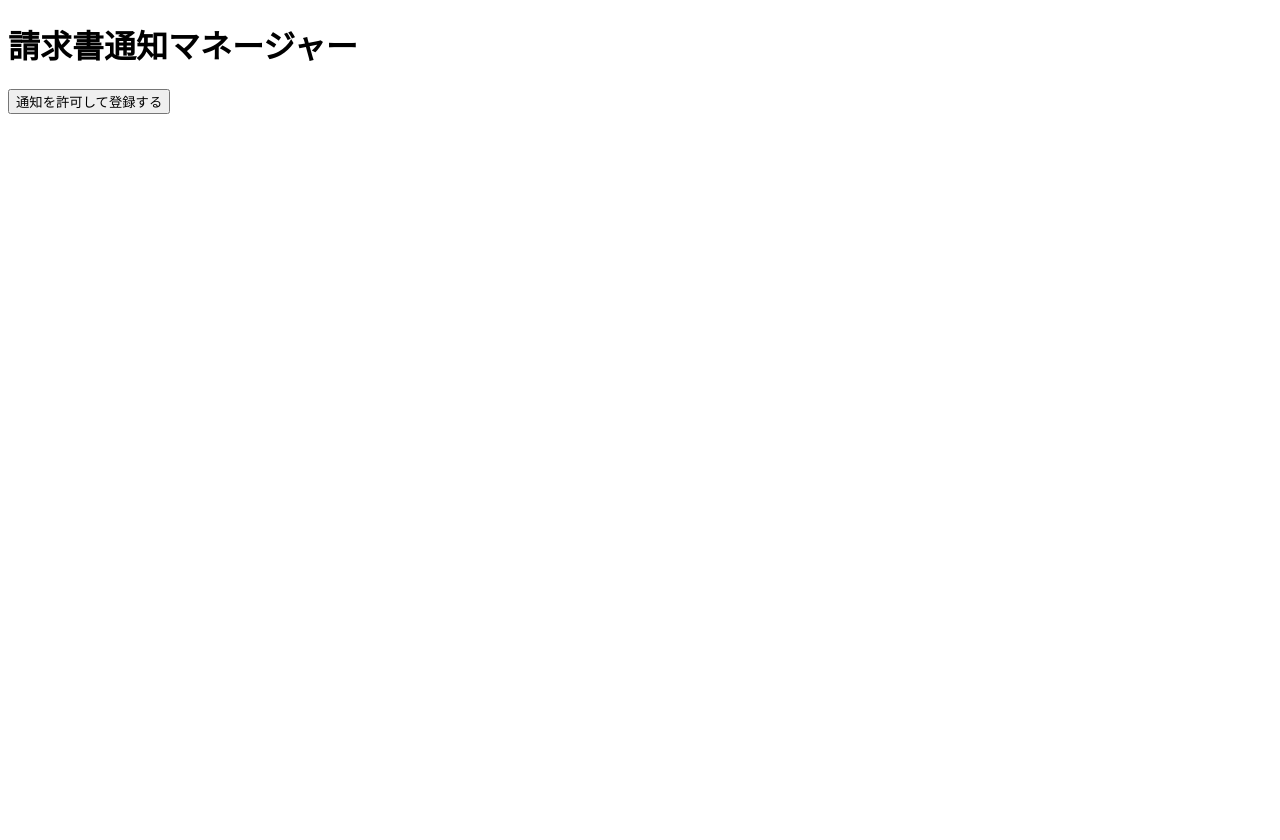
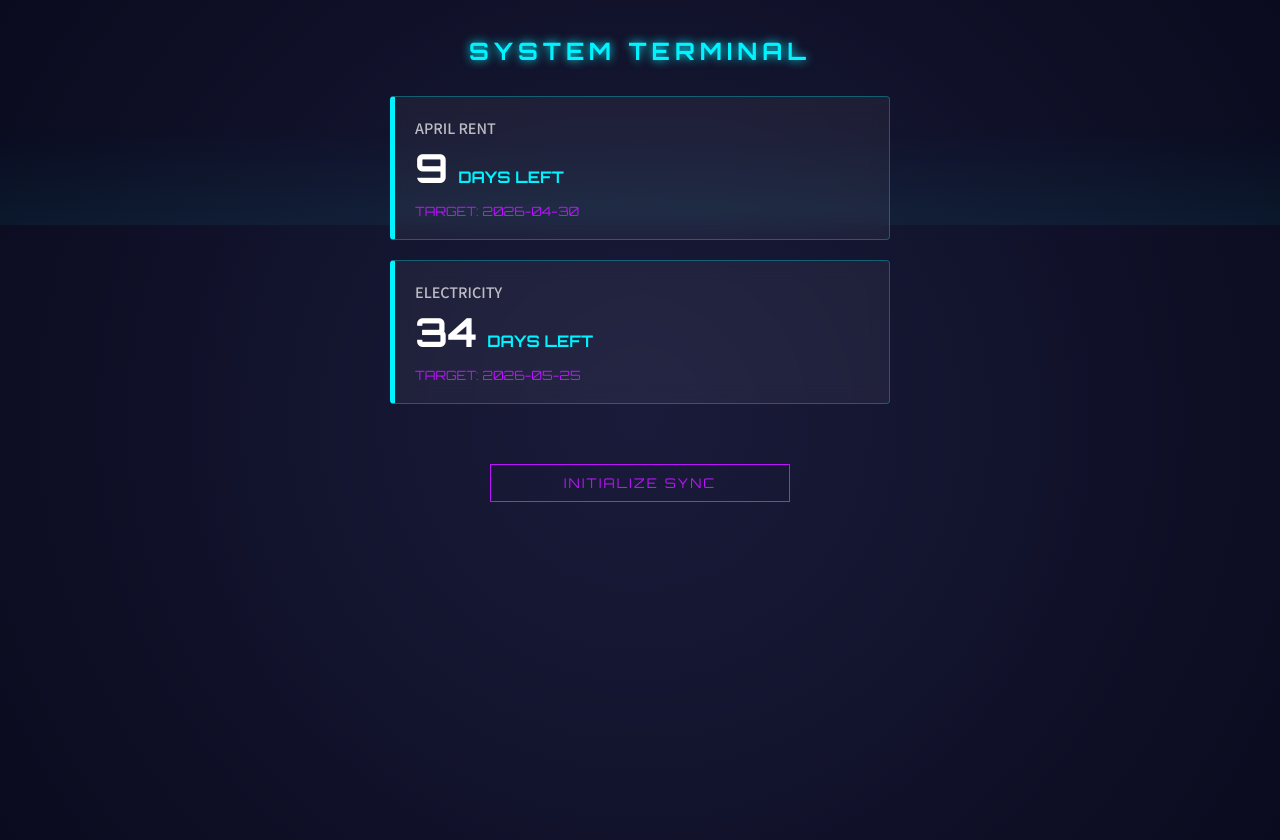
Before and after one commit to blueberry1004berryblue-art/invoice-notification, a website: page public/index.html in a window 1280 px wide. Before the commit the page ends 800 px from the top, so only its background shows below. Drawn offline with Linux system fonts and the light colour scheme.

Commit message:
add style

```diff
--- a/public/index.html
+++ b/public/index.html
@@ -1,14 +1,167 @@
 <!DOCTYPE html>
-<html>
+<html lang="ja">
 <head>
-    <title>請求書通知アプリ</title>
+    <meta charset="UTF-8">
+    <meta name="viewport" content="width=device-width, initial-scale=1.0">
+    <title>INVOICE OS / Terminal</title>
     <link rel="manifest" href="/manifest.json">
-    <meta name="viewport" content="width=device-width, initial-scale=1">
+    <link href="https://fonts.googleapis.com/css2?family=Orbitron:wght@400;700&family=Noto+Sans+JP:wght@300;500&display=swap" rel="stylesheet">
+    <style>
+        :root {
+            --neon-blue: #00f3ff;
+            --neon-purple: #bc13fe;
+            --bg-dark: #0a0b1e;
+            --glass: rgba(255, 255, 255, 0.05);
+        }
+
+        body {
+            background-color: var(--bg-dark);
+            background-image:
+                radial-gradient(circle at 50% 50%, #1a1b3a 0%, var(--bg-dark) 100%),
+                linear-gradient(rgba(18, 16, 16, 0) 50%, rgba(0, 0, 0, 0.25) 50%),
+                linear-gradient(90deg, rgba(255, 0, 0, 0.06), rgba(0, 255, 0, 0.02), rgba(0, 0, 255, 0.06));
+            background-size: 100% 100%, 100% 2px, 3px 100%;
+            color: white;
+            font-family: 'Noto Sans JP', sans-serif;
+            margin: 0;
+            padding: 20px;
+            display: flex;
+            flex-direction: column;
+            align-items: center;
+            min-height: 100vh;
+        }
+
+        h1 {
+            font-family: 'Orbitron', sans-serif;
+            font-size: 1.5rem;
+            letter-spacing: 5px;
+            color: var(--neon-blue);
+            text-shadow: 0 0 10px var(--neon-blue);
+            margin-bottom: 30px;
+            text-transform: uppercase;
+        }
+
+        #invoice-container {
+            width: 100%;
+            max-width: 500px;
+        }
+
+        .invoice-card {
+            background: var(--glass);
+            backdrop-filter: blur(10px);
+            border: 1px solid rgba(0, 243, 255, 0.3);
+            border-left: 5px solid var(--neon-blue);
+            padding: 20px;
+            margin-bottom: 20px;
+            border-radius: 4px;
+            position: relative;
+            overflow: hidden;
+        }
+
+        .invoice-title {
+            font-size: 0.9rem;
+            color: rgba(255, 255, 255, 0.7);
+            margin-bottom: 5px;
+            text-transform: uppercase;
+        }
+
+        .invoice-days {
+            font-family: 'Orbitron', sans-serif;
+            font-size: 2.5rem;
+            font-weight: 700;
+            color: white;
+            display: flex;
+            align-items: baseline;
+            gap: 10px;
+        }
+
+        .invoice-days span {
+            font-size: 1rem;
+            color: var(--neon-blue);
+        }
+
+        .deadline-date {
+            font-size: 0.8rem;
+            color: var(--neon-purple);
+            margin-top: 10px;
+            font-family: 'Orbitron', sans-serif;
+        }
+
+        button {
+            background: transparent;
+            border: 1px solid var(--neon-purple);
+            color: var(--neon-purple);
+            padding: 10px 20px;
+            font-family: 'Orbitron', sans-serif;
+            cursor: pointer;
+            transition: 0.3s;
+            margin-top: 40px;
+            width: 100%;
+            max-width: 300px;
+            text-transform: uppercase;
+            letter-spacing: 2px;
+        }
+
+        button:hover {
+            background: var(--neon-purple);
+            color: white;
+            box-shadow: 0 0 20px var(--neon-purple);
+        }
+
+        /* アニメーション */
+        @keyframes scan {
+            0% { transform: translateY(-100%); }
+            100% { transform: translateY(100vh); }
+        }
+        .scanline {
+            position: fixed;
+            top: 0; left: 0; width: 100%; height: 100px;
+            background: linear-gradient(0deg, rgba(0, 243, 255, 0.05) 0%, transparent 100%);
+            animation: scan 4s linear infinite;
+            pointer-events: none;
+        }
+    </style>
 </head>
 <body>
-    <h1>請求書通知マネージャー</h1>
-    <button id="sub-btn">通知を許可して登録する</button>
+    <div class="scanline"></div>
+    <h1>System Terminal</h1>
+
+    <div id="invoice-container">
+        </div>
+
+    <button id="sub-btn">Initialize Sync</button>
 
     <script src="/app.js"></script>
+    <script>
+        // server.jsと同じリストをここに書きます
+        const INVOICES = [
+            { title: "April Rent", deadline: "2026-04-30" },
+            { title: "Electricity", deadline: "2026-05-25" }
+        ];
+
+        function updateUI() {
+            const container = document.getElementById('invoice-container');
+            const now = new Date();
+            now.setHours(0, 0, 0, 0);
+
+            container.innerHTML = INVOICES.map(inv => {
+                const dDate = new Date(inv.deadline);
+                const diffTime = dDate - now;
+                const diffDays = Math.round(diffTime / (1000 * 60 * 60 * 24));
+
+                return `
+                    <div class="invoice-card">
+                        <div class="invoice-title">${inv.title}</div>
+                        <div class="invoice-days">
+                            ${diffDays} <span>DAYS LEFT</span>
+                        </div>
+                        <div class="deadline-date">TARGET: ${inv.deadline}</div>
+                    </div>
+                `;
+            }).join('');
+        }
+
+        updateUI();
+    </script>
 </body>
 </html>
```
Also changed, not shown: server.js (+73 -62 lines).
